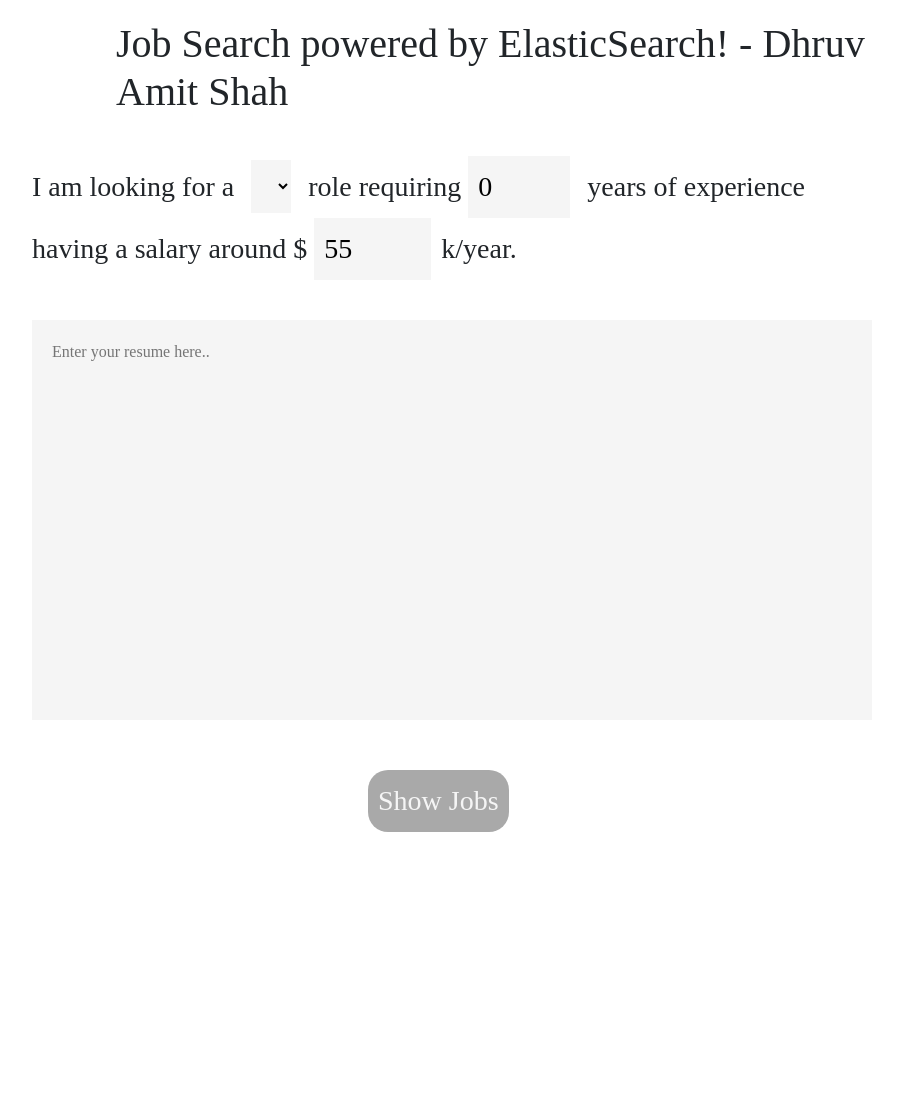
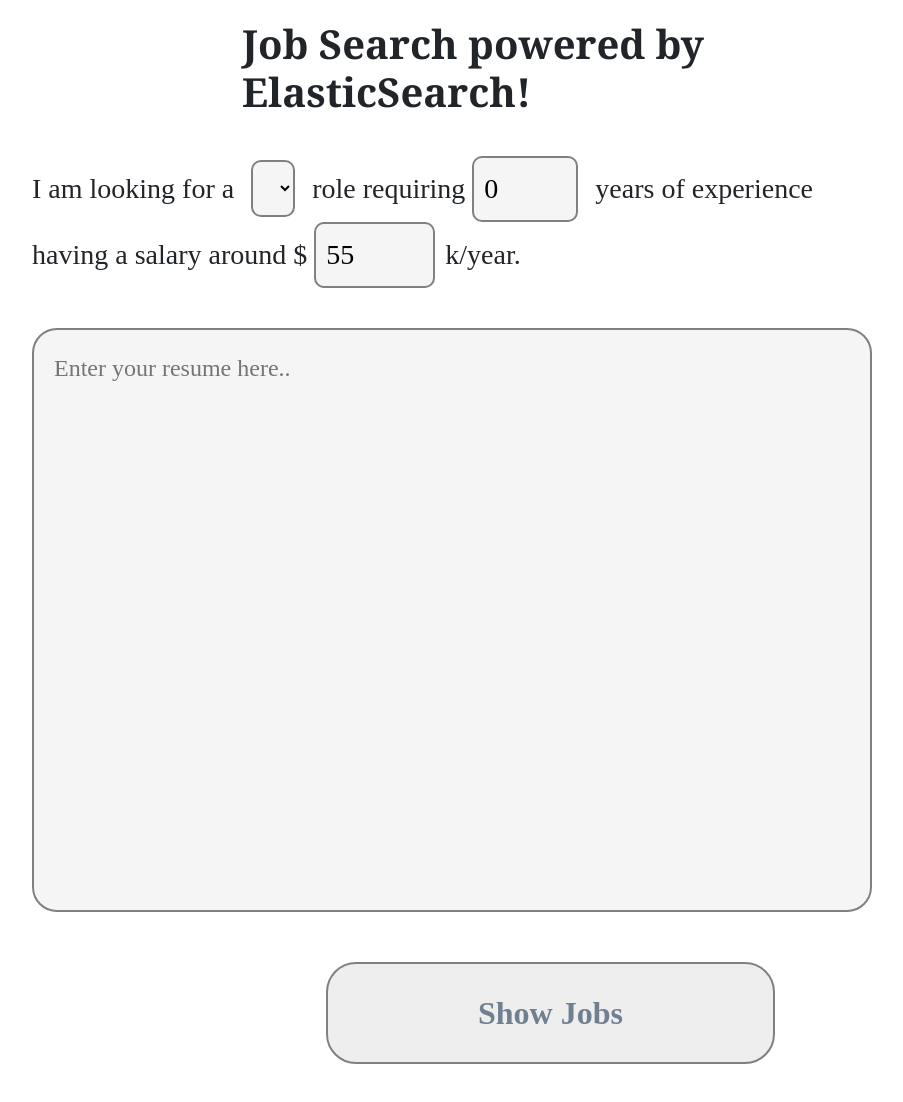
Before and after one commit to dhruvshah08/job-search-elasticsearch, a plain HTML site: page index.html in a window 1280 px wide. Shown: the whole page, without its empty margins (188-1091 px from the left). Before the commit the page ends 872 px from the top, so only its background shows below. Drawn offline with nearby package versions, Linux system fonts and the light colour scheme; no server answers.

```diff
--- a/index.html
+++ b/index.html
@@ -21,32 +21,39 @@
         margin-left: 10px;
         margin-right: 10px;
         padding: 10px;
+        border: 2px solid grey;
         background-color: whitesmoke;
+        border-radius: 10px;
     }
     input{
         padding: 10px;
         background-color: whitesmoke;
         margin-right: 10px;
+        border: 2px solid grey;
+        border-radius: 10px;
     }
+
 
     *{
         border: none;
+        font-family: Georgia, 'Times New Roman', Times, serif;
     }
     textarea{
         display: block;
         /* border: 1px solid grey; */
-        font-size: 16px;
+        font-size: 24px;
         padding: 20px;
         width: 100%;
         margin-top: 40px;
-        /* margin-left: 200px;
-        margin-right: 200px; */
+        border: 2px solid grey;
         background-color: whitesmoke;
         resize: none;
+        border-radius: 25px;
     }
     h1{
         margin: auto;
-        margin-left: 10%;
+        margin-left: 25%;
+        font-weight: bold;
         margin-bottom: 40px;
     }
     h4{
@@ -55,23 +62,40 @@
         font-weight: bold;
     }
     button{
-        padding: 10px;
+        padding-left: 150px;
+        padding-right: 150px;
+        padding-top: 25px;
+        padding-bottom: 25px;
         margin-top: 50px;
-        margin-left: 40%;
+        margin-left: 35%;
+        color: slategray;
+        font-weight: bold;
+        font-size: 32px;
+        background-color: #eeeeee;
+        border-radius: 30px;
+        border: 2px solid grey;
+    }
+    button:hover{
+        background-color: slategray;
         color: whitesmoke;
-        background-color: darkgray;
-        border-radius: 20px;
     }
     p{
         font-size:18px;
         margin-left: 30px;
+    }
+    h2{
+        color: black;
+        font-weight: bold;
+        margin-top: 100px;
+        font-size: 42px;
+        margin-bottom: 25px;
     }
   </style>
 
 </head>
 
 <body>
-    <h1>Job Search powered by ElasticSearch! - Dhruv Amit Shah</h1>
+    <h1>Job Search powered by ElasticSearch!</h1>
   I am looking for a <select id="workType"></select> role requiring
   <input type="number" id="experience" name="experience" min="0" max="40" step="1" value="0" onkeydown="return false;"> years of experience having a salary around $
 
--- a/script.js
+++ b/script.js
@@ -96,6 +96,7 @@ function showJobs() {
           jobResultsDiv.appendChild(separator);
           i += 1;
         });
+        window.scrollTo(0, window.innerHeight);
       } else {
         const head = document.createElement("h2");
         head.textContent = "Sorry, No Jobs Match Your Criteria and Resume!";
```
Also changed, not shown: Images/input_fields.png, Images/jobs1.png.
